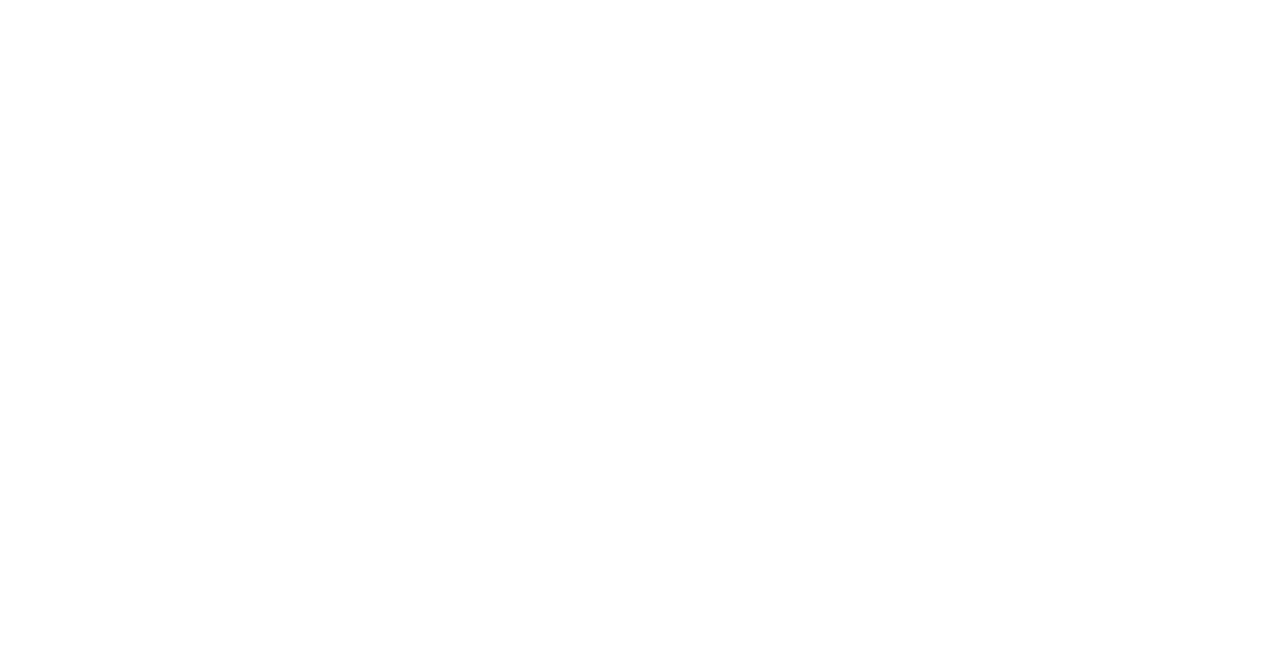
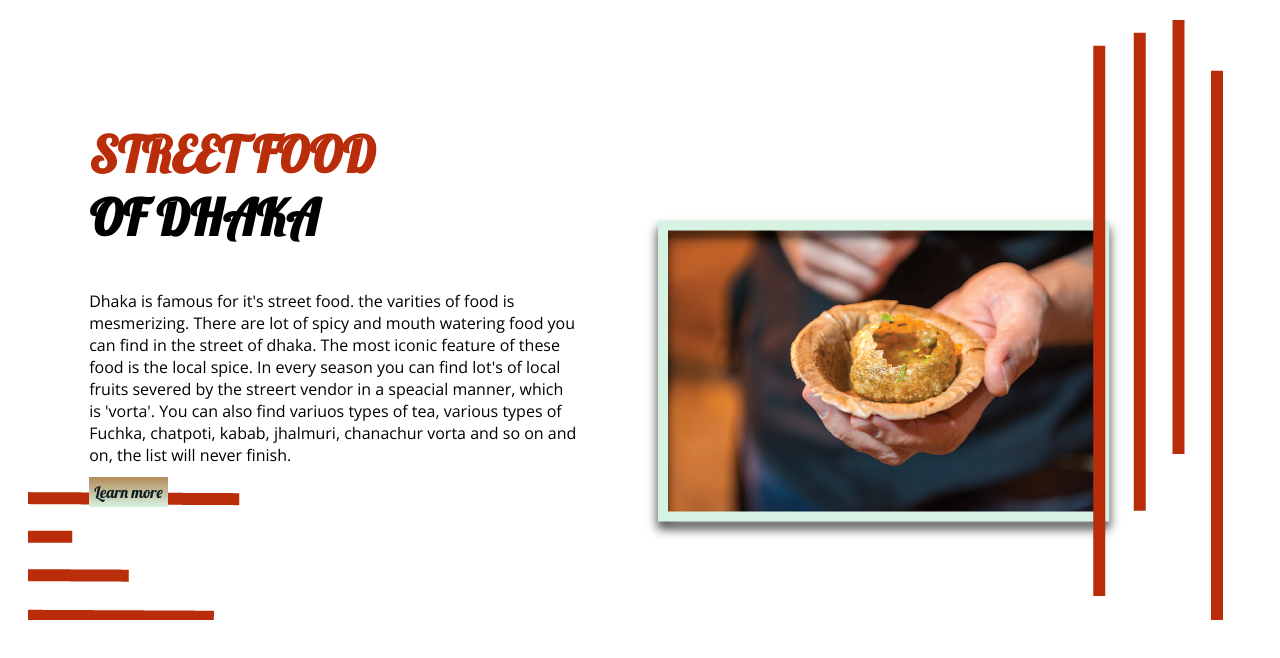
Before and after one commit to JakariaSR/Assignment-for-programming-hero, a plain HTML site: page index.html in a window 1280 px wide. Drawn offline with nearby package versions, Linux system fonts and the light colour scheme.

Commit message:
first-section

```diff
--- a/index.html
+++ b/index.html
@@ -6,10 +6,34 @@
     <meta http-equiv="X-UA-Compatible" content="IE=edge">
     <meta name="viewport" content="width=device-width, initial-scale=1.0">
     <title>Street Food of Dhaka</title>
+    <link rel="preconnect" href="https://fonts.googleapis.com">
+    <link rel="preconnect" href="https://fonts.gstatic.com" crossorigin>
+    <link href="https://fonts.googleapis.com/css2?family=Lobster&display=swap" rel="stylesheet">
+    <link rel="preconnect" href="https://fonts.googleapis.com">
+    <link rel="preconnect" href="https://fonts.gstatic.com" crossorigin>
+    <link href="https://fonts.googleapis.com/css2?family=Open+Sans&display=swap" rel="stylesheet">
+    <link rel="stylesheet" href="style.css">
+    <link rel="shortcut icon" href="Jilapi.jpg" type="image/x-icon">
+
 </head>
 
 <body>
-
+    <section id="intro-sec">
+        <div id="intro-part-one">
+            <h1><span id="streetfood">STREET FOOD</span><br> OF DHAKA</h1>
+            <p>Dhaka is famous for it's street food. the varities of food is mesmerizing. There are lot of spicy and
+                mouth
+                watering food you can find in the street of dhaka. The most iconic feature of these food is the local
+                spice. In
+                every season you can find lot's of local fruits severed by the streert vendor in a speacial manner,
+                which is
+                'vorta'. You can also find variuos types of tea, various types of Fuchka, chatpoti, kabab, jhalmuri,
+                chanachur
+                vorta and so on and on, the list will never finish. </p>
+            <a class="button" href="https://cutt.ly/1mvtZ2M" target="_blank" rel="noopener noreferrer">Learn more</a>
+        </div>
+        <div class="intro-part-two"><img src="Street-food-first-section.png" alt="Fuchka"></div>
+    </section>
 </body>
 
 </html>
--- /dev/null
+++ b/style.css
@@ -0,0 +1,14 @@
+h1{font-family: 'Lobster', cursive;font-size: 50px;}
+p{
+    font-family:'Open Sans', sans-serif;
+}
+#streetfood{
+    color: #ba2d0b;
+}
+.intro-part-two {
+    width: 40%;
+}
+#intro-part-one{width: 40%; padding: 5%;}
+#intro-sec{display: flex;margin: 20px;background-image: url(first-section-background.png);background-repeat: no-repeat;}
+.button{font-family:'Lobster', cursive; background-image:linear-gradient(#b38a58,#d5f2e3); padding: 5px; text-decoration: none;color: #0d1f22;}
+.button:hover{background-color: white;}
```
Also changed, not shown: Street-food-first-section.png (added), first-section-background.png (added).
